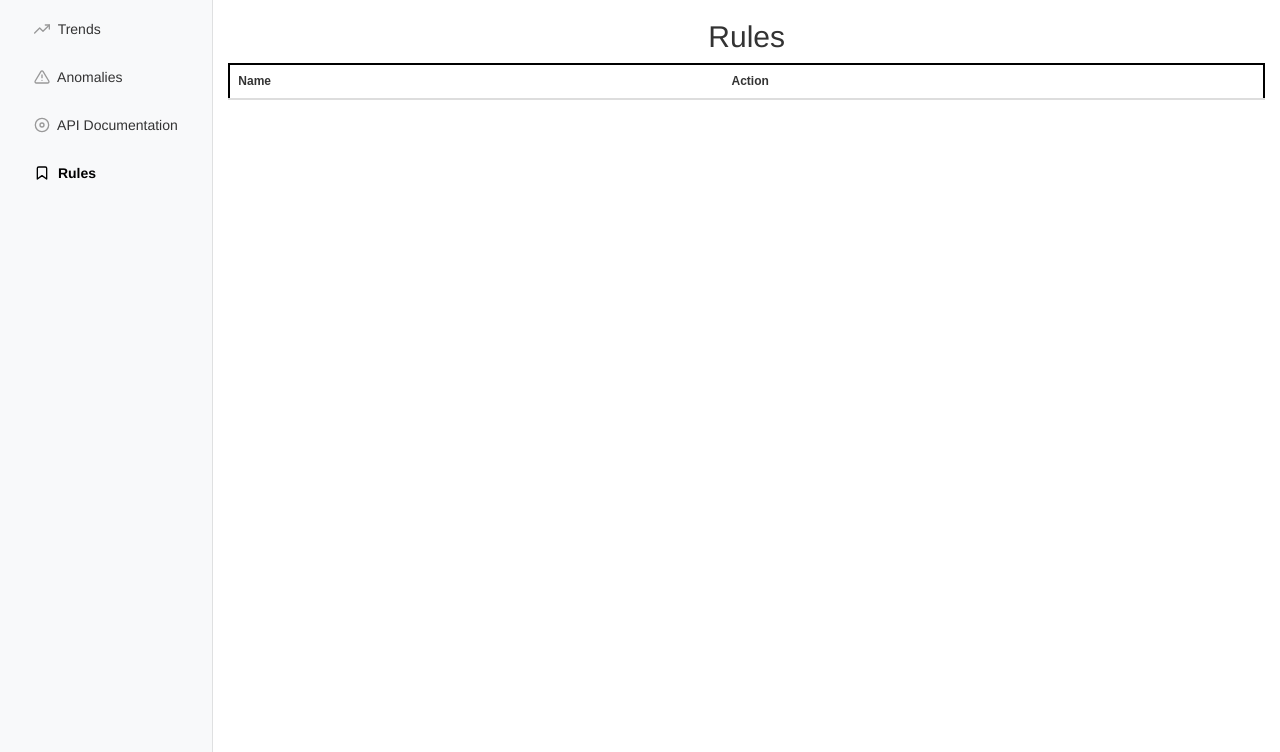
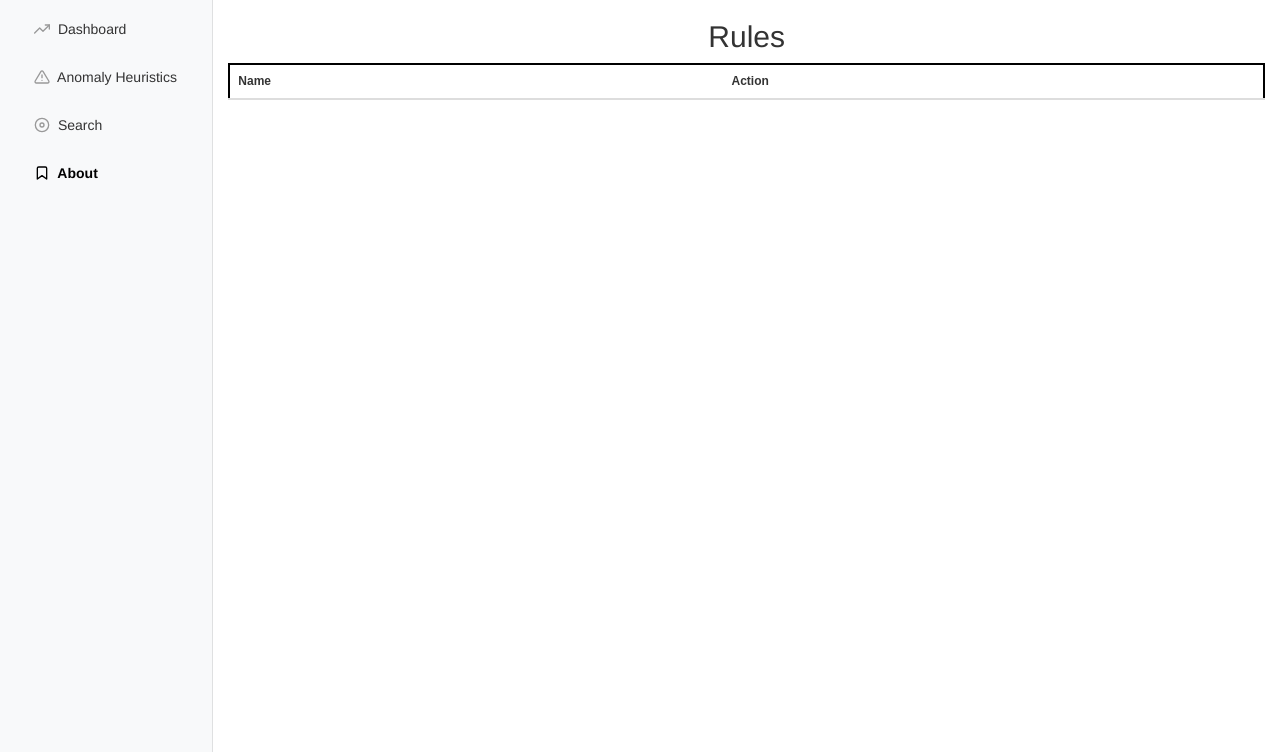
Before and after one commit to carleton-cs-energy-analytics/frontend, a Flask app: page /rules in a window 1280 px wide. Shown: the part 52-804 px from the top of the page. Run offline with Flask 2, Linux system fonts and the light colour scheme; lists and menus that the app fills with data are empty; some libraries are stand-ins or nearby versions.

Commit message:
branch organization and reordering of navigation

```diff
--- a/templates/layout.html
+++ b/templates/layout.html
@@ -60,7 +60,7 @@
                                 <polyline points="23 6 13.5 15.5 8.5 10.5 1 18"></polyline>
                                 <polyline points="17 6 23 6 23 12"></polyline>
                             </svg>
-                            Trends
+                            Dashboard
                         </a>
                     </li>
                     <li class="nav-item">
@@ -72,7 +72,7 @@
                                 <line x1="12" y1="9" x2="12" y2="13"></line>
                                 <line x1="12" y1="17" x2="12" y2="17"></line>
                             </svg>
-                            Anomalies
+                            Anomaly Heuristics
                         </a>
                     </li>
                     <li class="nav-item">
@@ -83,7 +83,7 @@
                                 <circle cx="12" cy="12" r="10"></circle>
                                 <circle cx="12" cy="12" r="3"></circle>
                             </svg>
-                            API Documentation
+                            Search
                         </a>
                     </li>
                     <li class="nav-item">
@@ -93,7 +93,7 @@
                                  stroke-linejoin="round" class="feather feather-bookmark">
                                 <path d="M19 21l-7-5-7 5V5a2 2 0 0 1 2-2h10a2 2 0 0 1 2 2z"></path>
                             </svg>
-                            Rules
+                            About
                         </a>
                     </li>
                 </ul>
```
